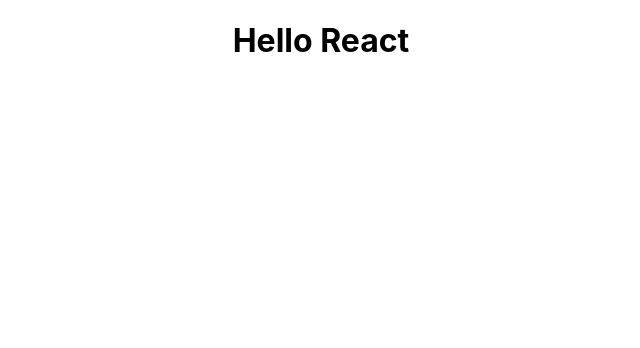
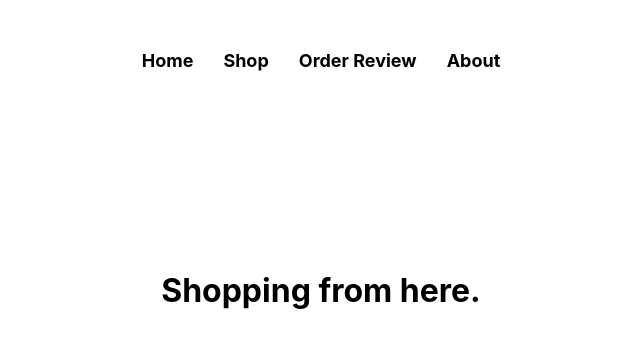
Before and after one commit to RiyaadHossain/ModulePractice-54, a React (Create React App) app: page /shop in a window 1280 px wide. Shown: the top 348 px of the page, without its empty margins (319-959 px from the left). Built offline with nearby package versions, Linux system fonts and the light colour scheme.

Commit message:
React Router added

```diff
--- a/package.json
+++ b/package.json
@@ -8,6 +8,7 @@
     "@testing-library/user-event": "^13.5.0",
     "react": "^18.0.0",
     "react-dom": "^18.0.0",
+    "react-router-dom": "^6.3.0",
     "react-scripts": "5.0.0",
     "web-vitals": "^2.1.4"
   },
--- a/src/App.js
+++ b/src/App.js
@@ -1,9 +1,21 @@
+import { Route, Routes } from 'react-router-dom';
 import './App.css';
+import About from './Components/About/About';
+import Header from './Components/Header/Header';
+import Home from './Components/Home/Home';
+import OrderReview from './Components/OrderReview/OrderReview';
+import Shop from './Components/Shop/Shop';
 
 function App() {
   return (
     <div className="App">
-      <h1>Hello React</h1>
+      <Header />
+      <Routes>
+        <Route path='/' element={<Home/> }/>
+        <Route path='/shop' element={<Shop/> }/>
+        <Route path='/orderreview' element={<OrderReview/> }/>
+        <Route path='about' element={<About/> }/>
+      </Routes>
     </div>
   );
 }
--- /dev/null
+++ b/src/Components/About/About.jsx
@@ -0,0 +1,11 @@
+import React from 'react';
+
+const About = () => {
+    return (
+        <div>
+            <h1>We Provide the Best Products around the Universe. 🌍 </h1>
+        </div>
+    );
+};
+
+export default About;
--- /dev/null
+++ b/src/Components/Header/Header.css
@@ -0,0 +1,11 @@
+nav{
+    margin: 50px 0;
+    margin-bottom: 200px;
+}
+.navItem{
+    text-decoration: none;
+    color: black;
+    font-weight: bold;
+    padding: 0 15px;
+    font-size: 18px;
+}
--- a/src/Components/Header/Header.jsx
+++ b/src/Components/Header/Header.jsx
@@ -1,8 +1,15 @@
 import React from 'react';
+import { Link } from 'react-router-dom';
+import './Header.css'
 
 const Header = () => {
     return (
-        <nav></nav>
+        <nav>
+            <Link className='navItem' to={'/'}>Home</Link>
+            <Link className='navItem' to={'/shop'}>Shop</Link>
+            <Link className='navItem' to={'orderreview'}>Order Review</Link>
+            <Link className='navItem' to={'/about'}>About</Link>
+        </nav>
     );
 };
 
--- a/src/Components/Home/Header.jsx
+++ b/src/Components/Home/Home.jsx
@@ -1,6 +1,6 @@
 import React from 'react';
 
-const Header = () => {
+const Home = () => {
     return (
         <div>
             <h1>This is Home 🏠</h1>
@@ -8,4 +8,4 @@
     );
 };
 
-export default Header;
+export default Home;
--- /dev/null
+++ b/src/Components/Shop/Shop.jsx
@@ -0,0 +1,11 @@
+import React from 'react';
+
+const Shop = () => {
+    return (
+        <div>
+            <h1>Shopping from here.</h1>
+        </div>
+    );
+};
+
+export default Shop;
--- a/src/index.js
+++ b/src/index.js
@@ -1,14 +1,17 @@
-import React from 'react';
-import ReactDOM from 'react-dom';
-import './index.css';
-import App from './App';
-import reportWebVitals from './reportWebVitals';
+import React from "react";
+import ReactDOM from "react-dom";
+import "./index.css";
+import App from "./App";
+import reportWebVitals from "./reportWebVitals";
+import { BrowserRouter } from "react-router-dom";
 
 ReactDOM.render(
   <React.StrictMode>
-    <App />
+    <BrowserRouter>
+      <App />
+    </BrowserRouter>
   </React.StrictMode>,
-  document.getElementById('root')
+  document.getElementById("root")
 );
 
 // If you want to start measuring performance in your app, pass a function
```
Also changed, not shown: 1 other file (tests, documents, lock files or other folders).
